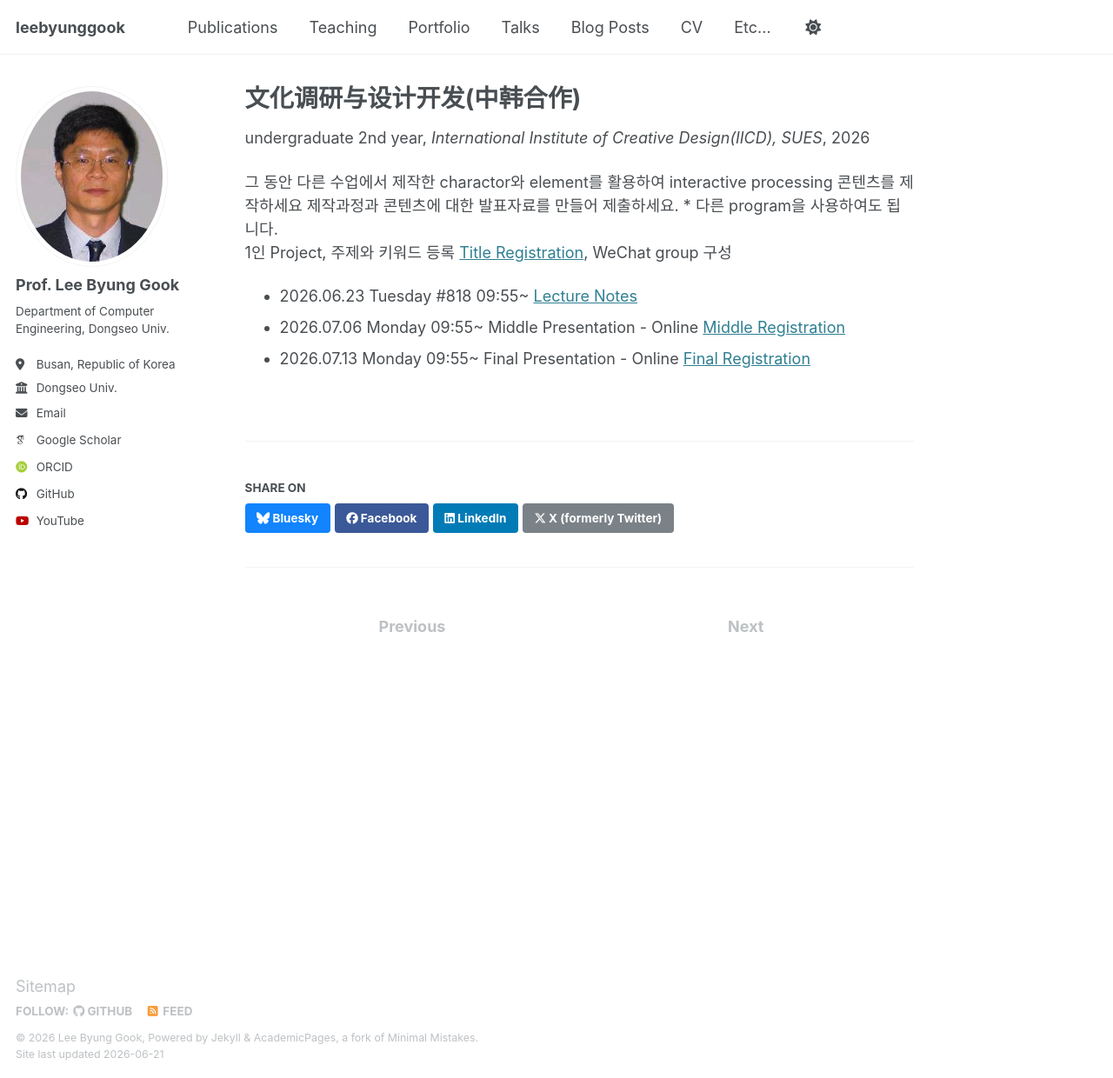
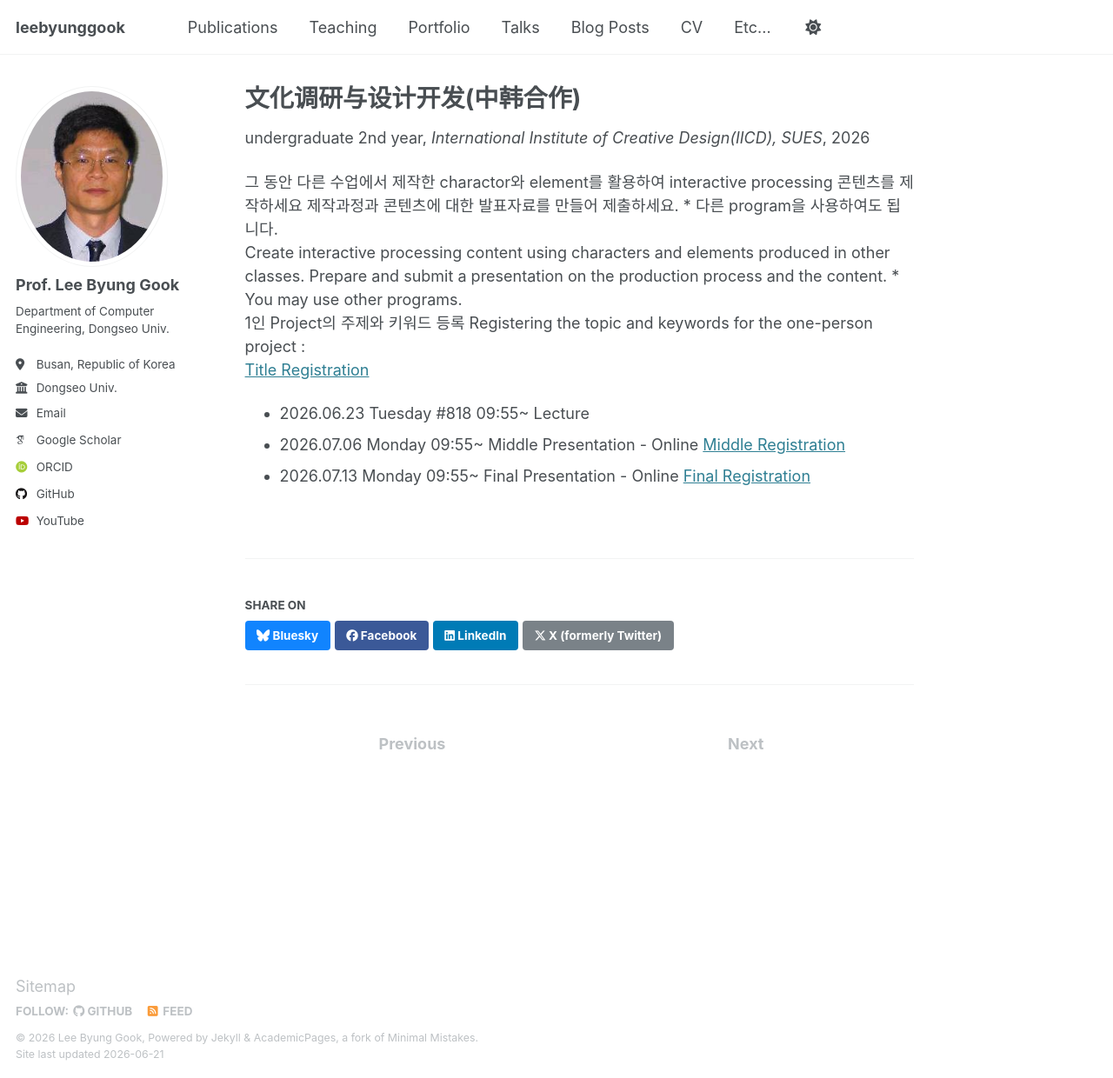
Before and after one commit to leebyunggook/leebyunggook.github.io, a Jekyll site: the page built from _teaching/2026-spring-teaching-9.md, in a window 1280 px wide and 1240 px high. Shown: the whole window at 87% size. Built offline with Jekyll 4.4.1, drawn with Linux system fonts in a browser that asks for light colours; some web fonts are replaced.

Commit message:
Update 2026-spring-teaching-9.md

```diff
--- a/_teaching/2026-spring-teaching-9.md
+++ b/_teaching/2026-spring-teaching-9.md
@@ -10,7 +10,10 @@ location: "Shanghai, China"
 
 그 동안 다른 수업에서 제작한 charactor와 element를 활용하여 interactive processing 콘텐츠를 제작하세요
 제작과정과 콘텐츠에 대한 발표자료를 만들어 제출하세요. * 다른 program을 사용하여도 됩니다.
-1인 Project, 주제와 키워드 등록 [Title Registration](https://f.kdocs.cn/g/N2aCL6Po/), WeChat group 구성
-* 2026.06.23 Tuesday #818 09:55~ [Lecture Notes](https://leebyunggook.github.io/)
+Create interactive processing content using characters and elements produced in other classes.
+Prepare and submit a presentation on the production process and the content. * You may use other programs.
+1인 Project의 주제와 키워드 등록 Registering the topic and keywords for the one-person project :
+[Title Registration](https://f.kdocs.cn/g/N2aCL6Po/)
+* 2026.06.23 Tuesday #818 09:55~ Lecture
 * 2026.07.06 Monday 09:55~ Middle Presentation - Online [Middle Registration](https://f.kdocs.cn/g/V7M0xesO/)
 * 2026.07.13 Monday 09:55~ Final Presentation - Online [Final Registration](https://f.kdocs.cn/g/V7M0xesO/)
```
